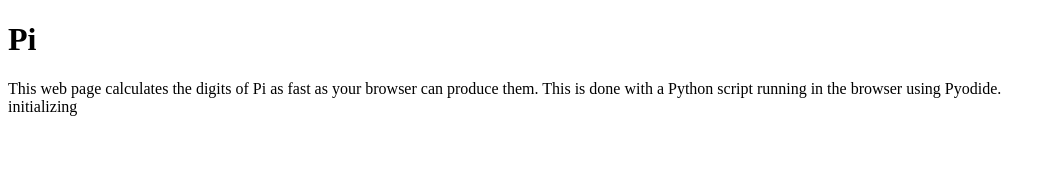
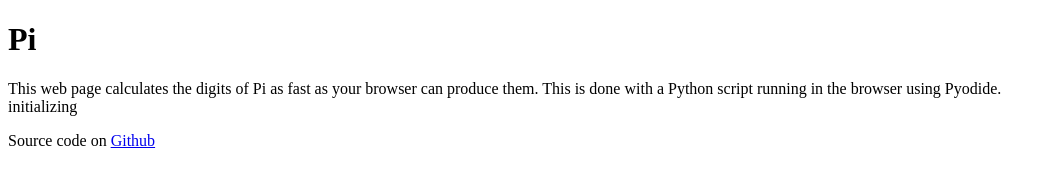
Before and after one commit to david3x3x3/pi-worker, a plain HTML site: page index.html in a window 1280 px wide. Shown: the whole page, without its empty margins (0-1056 px from the left). Drawn offline with Linux system fonts and the light colour scheme.

Commit message:
rename index. link to github.

```diff
--- a/pi.html
+++ b/index.html
@@ -16,5 +16,6 @@
 
     <div id="res1">initializing</div>
     <div id="res2"></div>
+    <p>Source code on <a href="https://github.com/david3x3x3/pi-worker">Github</a></p>
   </body>
 </html>
```
